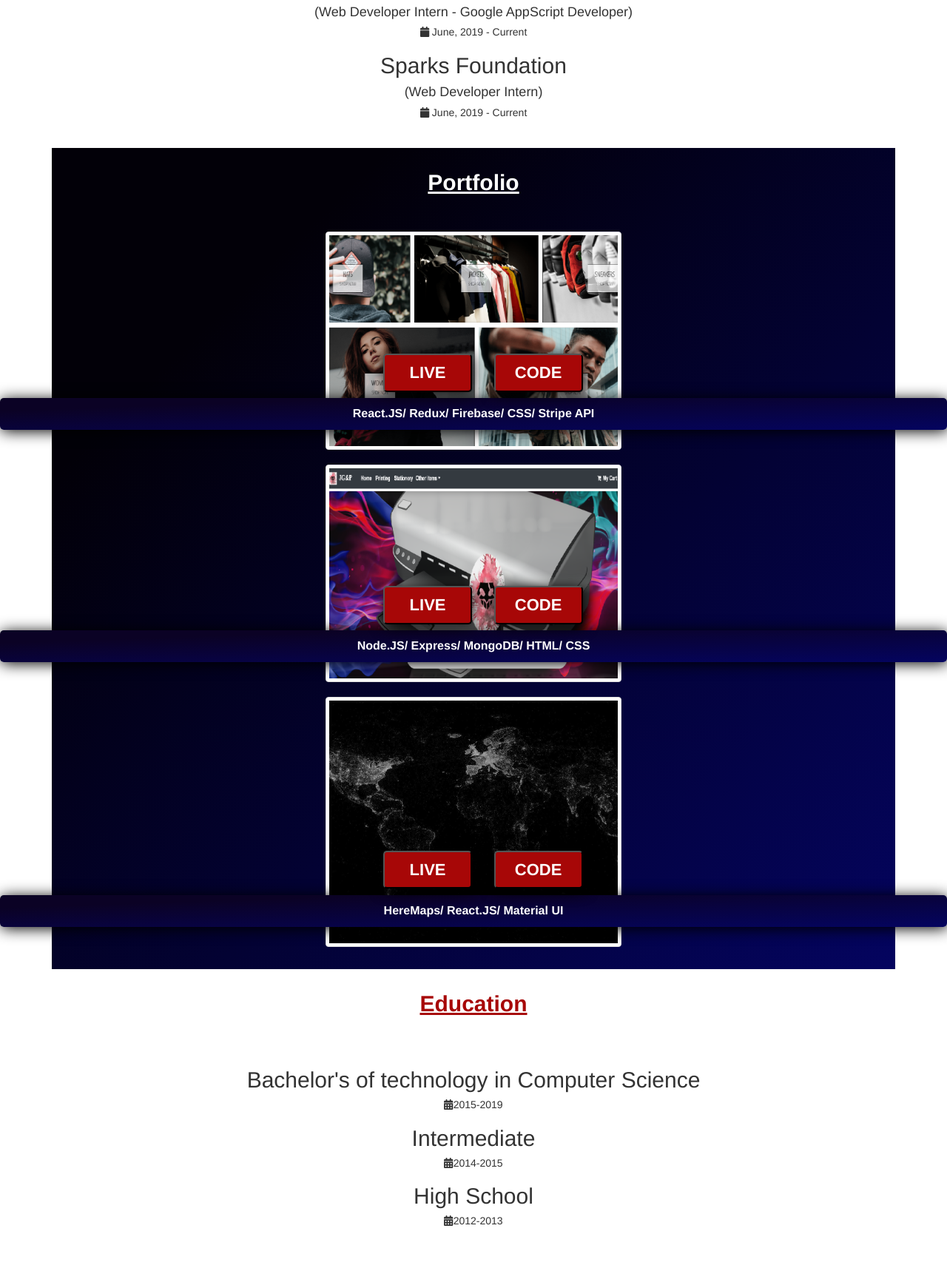
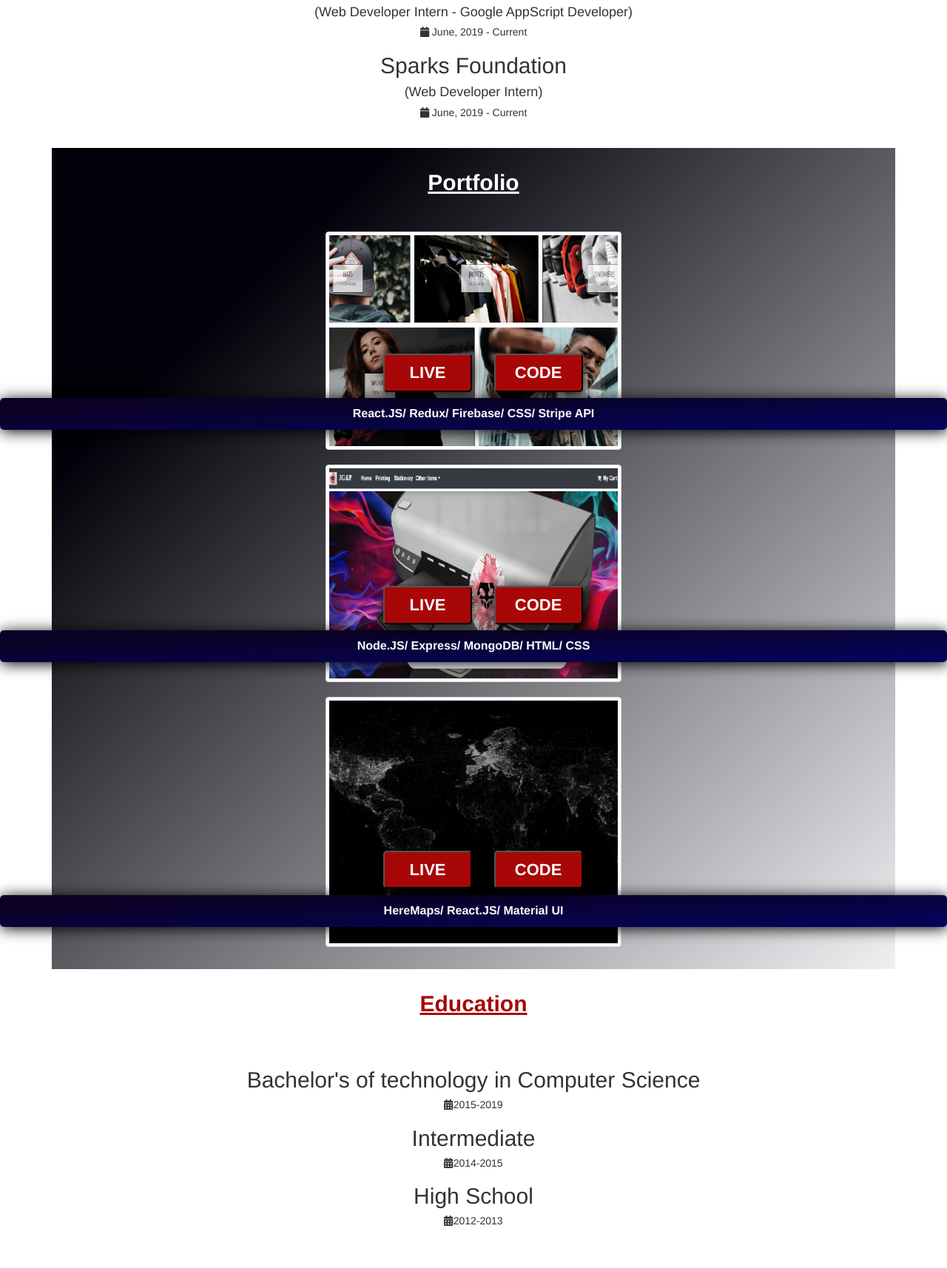
Before and after one commit to kavukj/MyCV, a PHP site: page / in a window 1280 px wide. Shown: the part 998-2712 px from the top of the page at 74% size. Run offline with PHP 8.4, Linux system fonts and the light colour scheme.

Commit message:
style changes

```diff
--- a/assets/css/styles.css
+++ b/assets/css/styles.css
@@ -110,7 +110,7 @@ a{
 
 /* ==== PORTFOLIO ==== */
 .portfolio{
-  background: linear-gradient(to bottom right, #020008 20%, #04045F 100%);
+  background: linear-gradient(to bottom right, #020008 20%, #f0f0f3 100%);
 }
 .portfolio__container{
   padding-top: 4rem;
```
